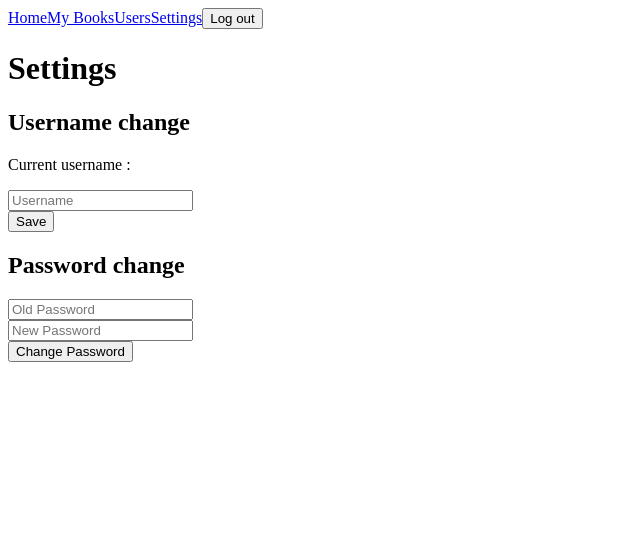
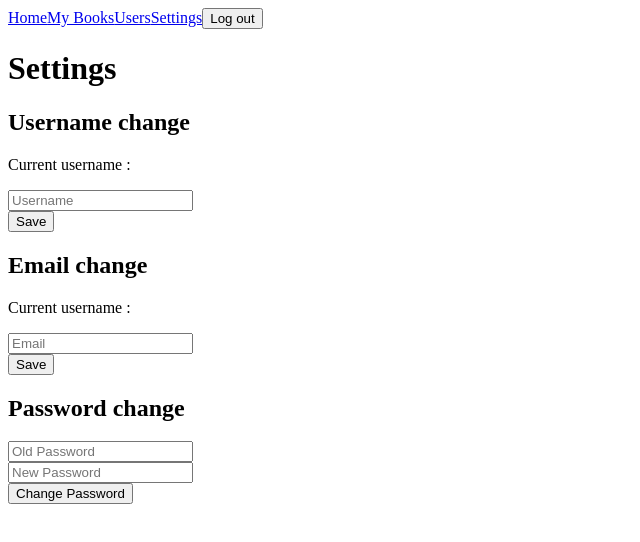
Before and after one commit to EmoGeorgiev/Bookreads, a React (Vite) app in the folder Bookreads-frontend/: page /settings in a window 1280 px wide. Shown: the top 542 px of the page, without its empty margins (0-640 px from the left). Built offline with nearby package versions, Linux system fonts and the light colour scheme; no server answers; sample sign-in values are in the browser's storage.

Commit message:
Implemented the user service in the UserList and Settings components

```diff
--- a/Bookreads-frontend/src/components/Settings.jsx
+++ b/Bookreads-frontend/src/components/Settings.jsx
@@ -1,19 +1,63 @@
-import { useState } from 'react'
+import { useState, useEffect } from 'react'
 import { useAuth } from './AuthContext'
+import userService from '../services/users'
 
 const Settings = () => {
     const [newUsername, setNewUsername] = useState('')
+    const [newEmail, setNewEmail] = useState('')
     const [oldPassword, setOldPassword] = useState('')
     const [newPassword, setNewPassword] = useState('')
-
+    const [currentUser, setCurrentUser] = useState({'username': ' ','email': '','id': -1})
     const { user } = useAuth()
 
-    const handleUsernameChange = (e) => {
+    useEffect(()=> {
+        const getUser = async () => {
+            try {
+                const newUser = await userService.getUser(user.id)
+                setCurrentUser(newUser)
+            } catch (error) {
+                console.log(error)
+            }
+        }
+
+        getUser()
+    }, [user.id])
+
+    const handleUsernameChange = async (e) => {
         e.preventDefault()
+
+        try {
+            const updatedUser = await userService.updateUser(currentUser.id, { ...currentUser, 'username': newUsername})
+            setCurrentUser(updatedUser)
+            setNewUsername('')
+        } catch (error) {
+            console.log(error)
+        }
     }
 
-    const handlePasswordChange = (e) => {
+    const handleEmailChange = async (e) => {
         e.preventDefault()
+
+        try {
+            const updatedUser = await userService.updateUser(currentUser.id, { ...currentUser, 'email': newEmail})
+            setCurrentUser(updatedUser)
+            setNewEmail('')
+        } catch (error) {
+            console.log(error)
+        }
+    }
+
+    const handlePasswordChange = async (e) => {
+        e.preventDefault()
+
+        try {
+            const updatedUser = await userService.updatePassword(currentUser.id, oldPassword, newPassword)
+            setCurrentUser(updatedUser)
+            setOldPassword('')
+            setNewPassword('')
+        } catch (error) {
+            console.log(error)
+        }
     }
 
     return (
@@ -23,7 +67,7 @@ const Settings = () => {
                 <h2>Username change</h2>
                 <form onSubmit={handleUsernameChange}>
                     <div>
-                        <p>Current username : {user.username}</p>
+                        <p>Current username : {currentUser.username}</p>
                         <input
                             type='text'
                             value={newUsername}
@@ -39,6 +83,28 @@ const Settings = () => {
                     </div>
                 </form>
             </div>
+
+            <div>
+                <h2>Email change</h2>
+                <form onSubmit={handleEmailChange}>
+                    <div>
+                        <p>Current username : {currentUser.email}</p>
+                        <input
+                            type='text'
+                            value={newEmail}
+                            name='email'
+                            onChange={({ target }) => setNewEmail(target.value)}
+                            placeholder='Email'
+                        />
+                    </div>
+                    <div>
+                        <button>
+                            Save
+                        </button>
+                    </div>
+                </form>
+            </div>
+
 
             <div>
                 <h2>Password change</h2>
--- a/Bookreads-frontend/src/components/UserList.jsx
+++ b/Bookreads-frontend/src/components/UserList.jsx
@@ -1,4 +1,5 @@
 import { useState, useEffect } from 'react'
+import userService from '../services/users'
 
 const testUsers = [
     { id: 1, username: 'james.smith', email: 'james.smith@gmail.com' },
@@ -18,8 +19,18 @@ const UserList = () => {
     const [filteredUsers, setFilteredUsers] = useState(testUsers)
     const [query, setQuery] = useState('')
 
+    useEffect(() => {
+        getUsers()
+    }, [])
+
     const getUsers = async () => {
-
+        try {
+            const newUsers = await userService.getUsers()
+            setUsers(newUsers)
+            setFilteredUsers(newUsers)
+        } catch (error) {
+            console.log(error)
+        }
     }
 
     const handleQueryChange = (e) => {
--- a/Bookreads-frontend/src/services/axiosInstance.js
+++ b/Bookreads-frontend/src/services/axiosInstance.js
@@ -1,6 +1,6 @@
 import axios from 'axios'
 
-const baseUrl = 'http://localhoost:8080/api'
+const baseUrl = 'http://localhost:8080/api'
 
 const axiosInstance = axios.create({
     baseURL: baseUrl
--- a/Bookreads-frontend/src/services/users.js
+++ b/Bookreads-frontend/src/services/users.js
@@ -18,7 +18,12 @@ const updateUser = async (id, user) => {
 }
 
 const updatePassword = async (id, oldPassword, newPassword) => {
-    const response = await axiosInstance.put(`${baseUrl}/${id}/password`, { oldPassword, newPassword })
+    const response = await axiosInstance.put(`${baseUrl}/${id}/password`, null, {
+        params: {
+            oldPassword,
+            newPassword
+        }
+    })
     return response.data
 }
 
```
